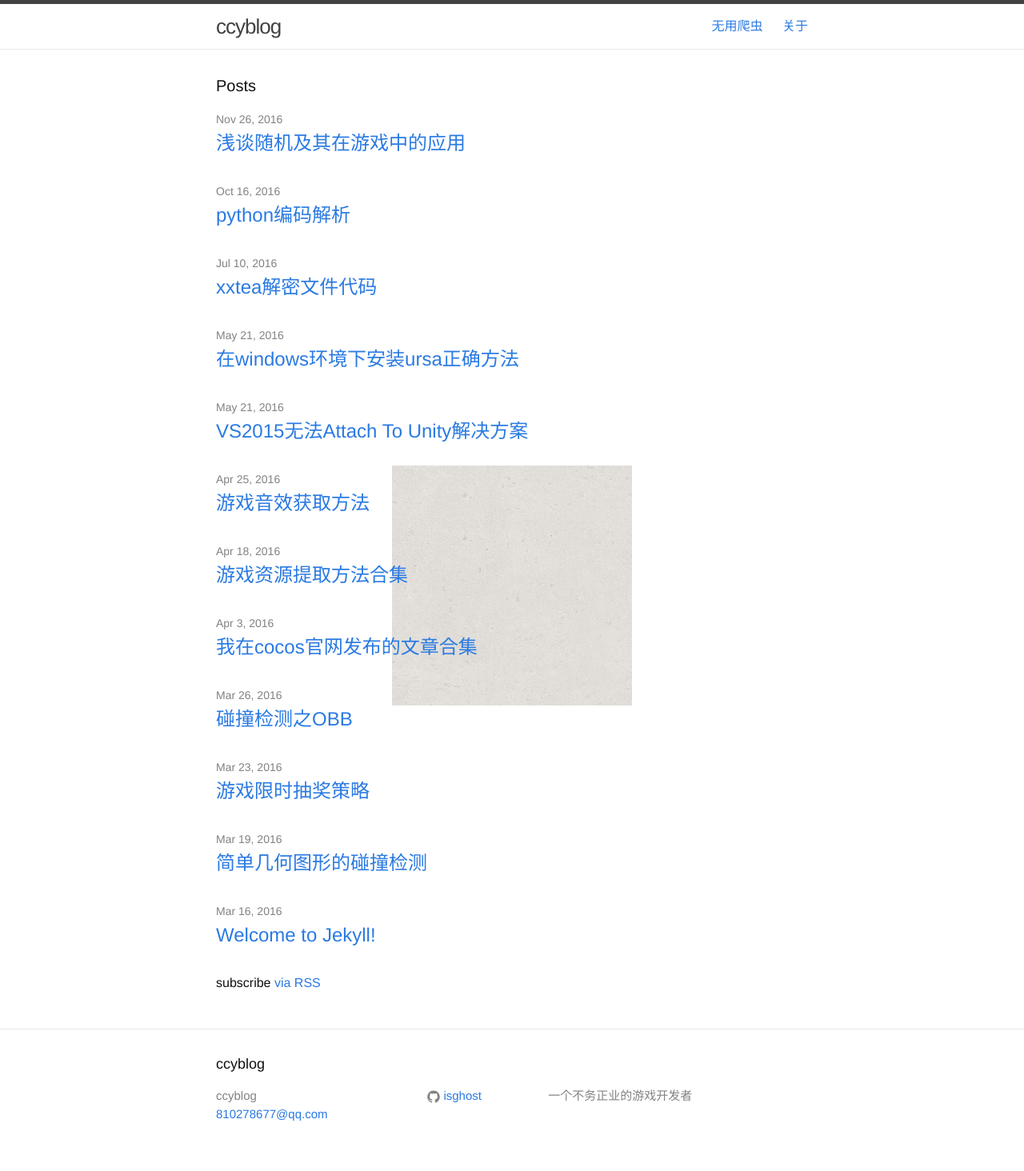
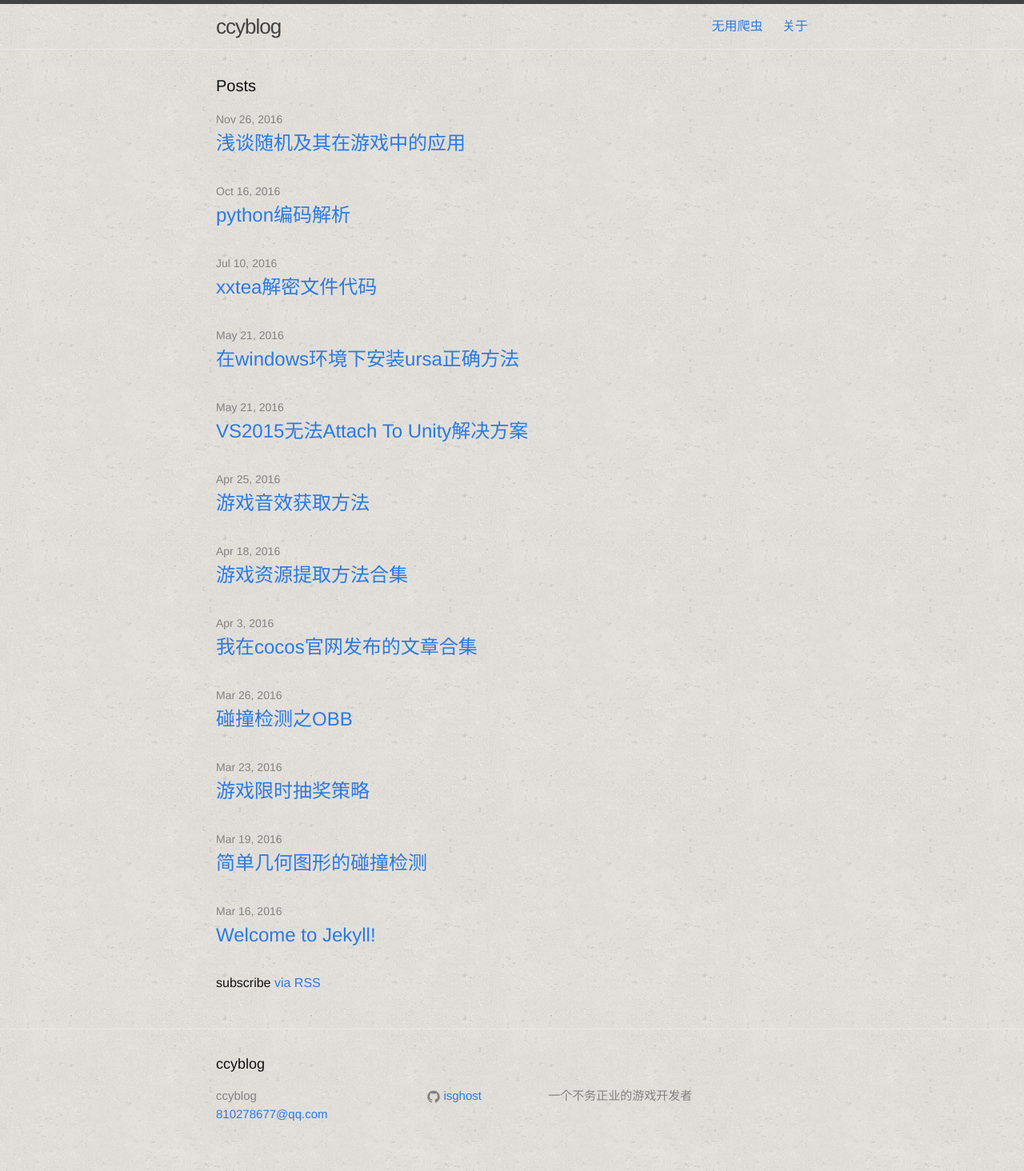
Before and after one commit to isghost/isghost.github.io, a Jekyll site: the page built from index.html, in a window 1280 px wide. Shown: the whole page at 80% size. Built offline with Jekyll 4.4.1, drawn with Linux system fonts in a browser that asks for light colours; comment, search, counter and statistics services are not loaded.

Commit message:
图片完整显示

```diff
--- a/_sass/_base.scss
+++ b/_sass/_base.scss
@@ -16,7 +16,7 @@ dl, dd, ol, ul, figure {
 body {
     font: $base-font-weight #{$base-font-size}/#{$base-line-height} $base-font-family;
     color: $text-color;
-    background: url(../images/bg1.jpg) no-repeat center center fixed;
+    background: url(../images/bg1.jpg) center center fixed;
     -webkit-text-size-adjust: 100%;
     -webkit-font-feature-settings: "kern" 1;
     -moz-font-feature-settings: "kern" 1;
```
